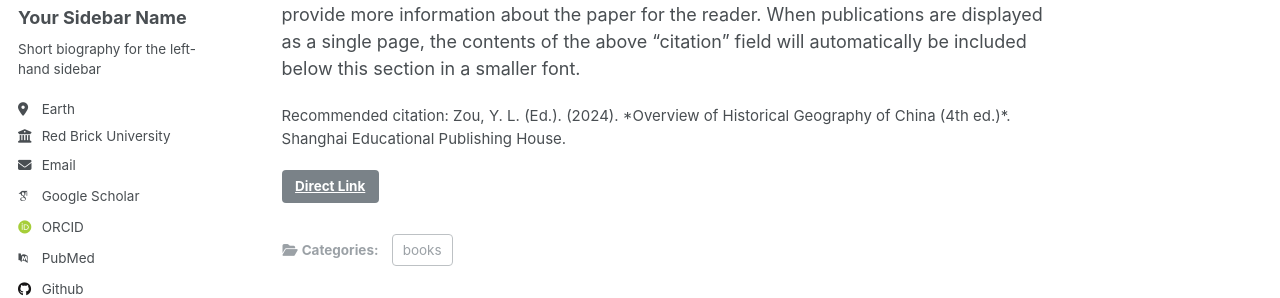
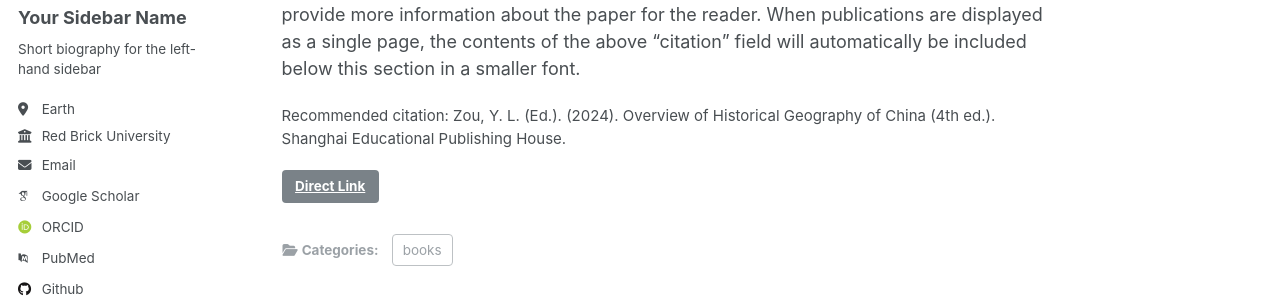
Before and after one commit to shulinbao/shulinbao.github.io, a Jekyll site: the page built from _publications/book-1.md, in a window 1280 px wide and 1195 px high. Shown: the part 284-582 px from the top of the window. Built offline with Jekyll 4.4.1, drawn with Linux system fonts in a browser that asks for light colours; some web fonts are replaced.

```diff
--- a/_publications/book-1.md
+++ b/_publications/book-1.md
@@ -6,7 +6,7 @@ permalink: /publication/book-1
 excerpt: '**Haonan serves as an important reviser and editor for this edition.** The book addresses a broad range of topics, including changes in climate, vegetation, river systems, coastlines, deserts, and territorial boundaries. It also explores historical administrative divisions, population growth and migration, regional development, and geographical variations in ancient agriculture. Furthermore, the work examines the rise and decline of industries and mining across different dynasties, the historical evolution of urban distribution and transportation networks, as well as regional disparities in historical landscapes and their transformations.'
 date: 2024-10-01
 link: 'https://www.amazon.ca/%E4%B8%AD%E5%9B%BD%E5%8E%86%E5%8F%B2%E5%9C%B0%E7%90%86%E6%A6%82%E8%BF%B0%EF%BC%88%E7%AC%AC%E5%9B%9B%E7%89%88%EF%BC%89/dp/7572019137'
-citation: Zou, Y. L. (Ed.). (2024). *Overview of Historical Geography of China (4th ed.)*. Shanghai Educational Publishing House.
+citation: Zou, Y. L. (Ed.). (2024). Overview of Historical Geography of China (4th ed.). Shanghai Educational Publishing House.
 ---
 
 The contents above will be part of a list of publications, if the user clicks the link for the publication than the contents of section will be rendered as a full page, allowing you to provide more information about the paper for the reader. When publications are displayed as a single page, the contents of the above "citation" field will automatically be included below this section in a smaller font.
```
